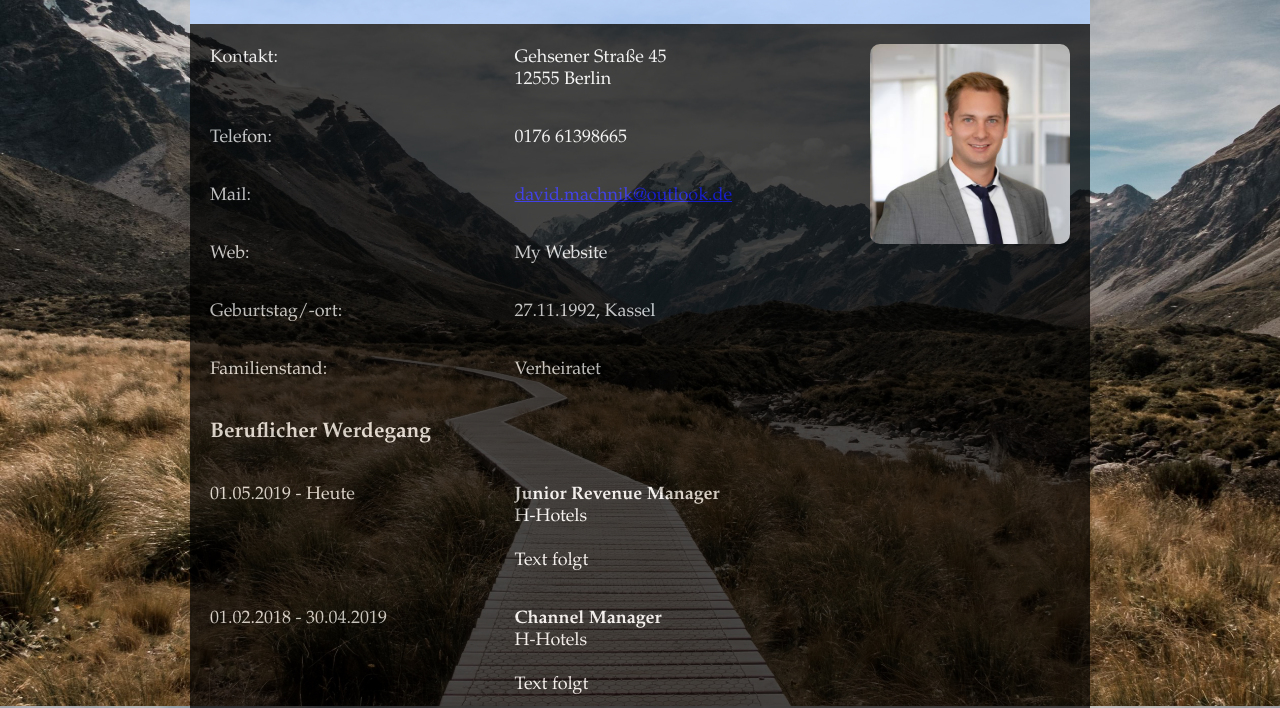
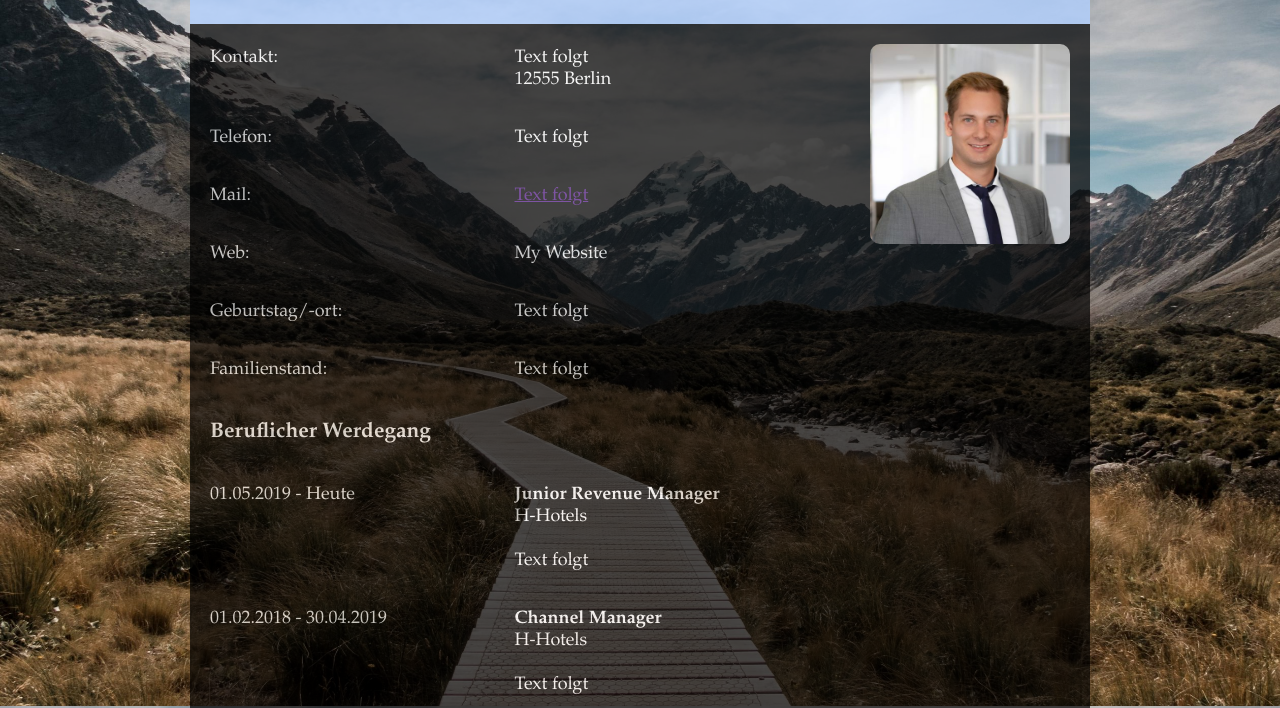
Before and after one commit to DavidMachnik/DavidMachnik.github.io, a plain HTML site: page aboutme.html in a window 1280 px wide. Shown: the part 94-802 px from the top of the page. Drawn offline with Linux system fonts and the light colour scheme.

Commit message:
Add files via upload

```diff
--- a/aboutme.html
+++ b/aboutme.html
@@ -20,25 +20,25 @@
     <div class="content">
       <div class="kontakt">
         <p id="k1">Kontakt:</p>
-        <p id="k2">Gehsener Straße 45<br>
+        <p id="k2">Text folgt<br>
           12555 Berlin</p>
       </div>
       <div class="adresse">
         <p id="a1">Telefon:</p>
-        <p id="a2">0176 61398665</p>
+        <p id="a2">Text folgt</p>
         <br>
         <p id="a3">Mail:</p>
-        <p id="a4"><a href="mailto:david.machnik@outlook.de?subject=">david.machnik@outlook.de</a></p>
+        <p id="a4"><a href="">Text folgt</a></p>
         <br>
         <p id="a5">Web:</p>
         <p id="a6"><a id="web" href="https://davidmachnik.github.io">My Website</a></p>
       </div>
       <div class="geburt">
         <p id="g1">Geburtstag/-ort:</p>
-        <p id="g2">27.11.1992, Kassel</p>
+        <p id="g2">Text folgt</p>
         <br>
         <p id="g3">Familienstand:</p>
-        <p id="g4">Verheiratet</p>
+        <p id="g4">Text folgt</p>
       </div>
     </div>
     <div class="werdegang">
@@ -102,7 +102,7 @@
     <div id="footer">
       <div class="links">
         <a href="https://www.linkedin.com/in/david-machnik-5b3ba1144" target"_blank"><img src="LinkedIn.png" width="30px" height="30px"></a>
-        <a href="https://www.instagram.com/liddismachnik/?hl=de" target"_blank"><img src="Instagram.jpg" width="30px" height="30px"></a>
+        <a href="https://www.instagram.com/david_machnik/?hl=de" target"_blank"><img src="Instagram.jpg" width="30px" height="30px"></a>
         <a href="https://www.youtube.com/channel/UCbOgj7JaTSgfe8DmVf5c73w/featured" target"_blank"><img src="youtube.png" width="30px" height="30px"></a>
         <a id="home" href="index.html">Home</a>
       </div>
```
